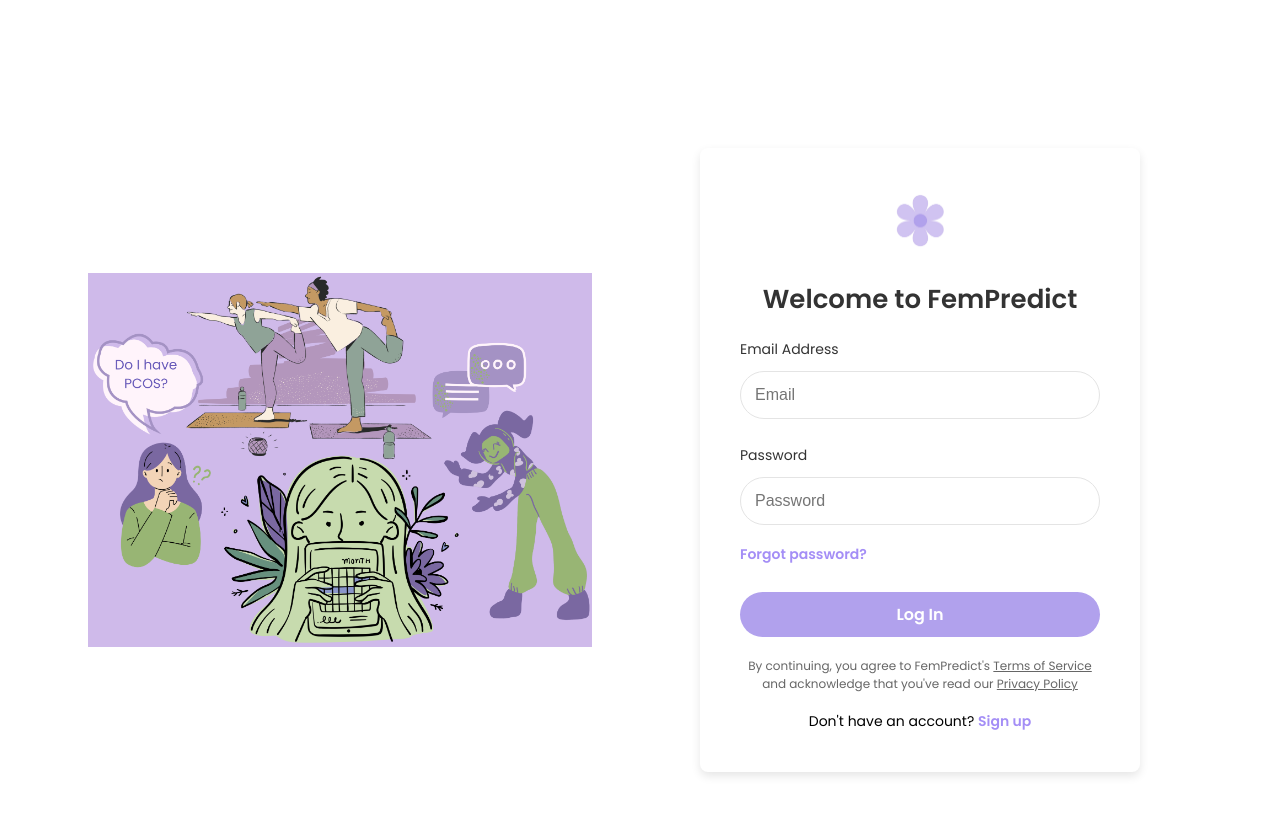
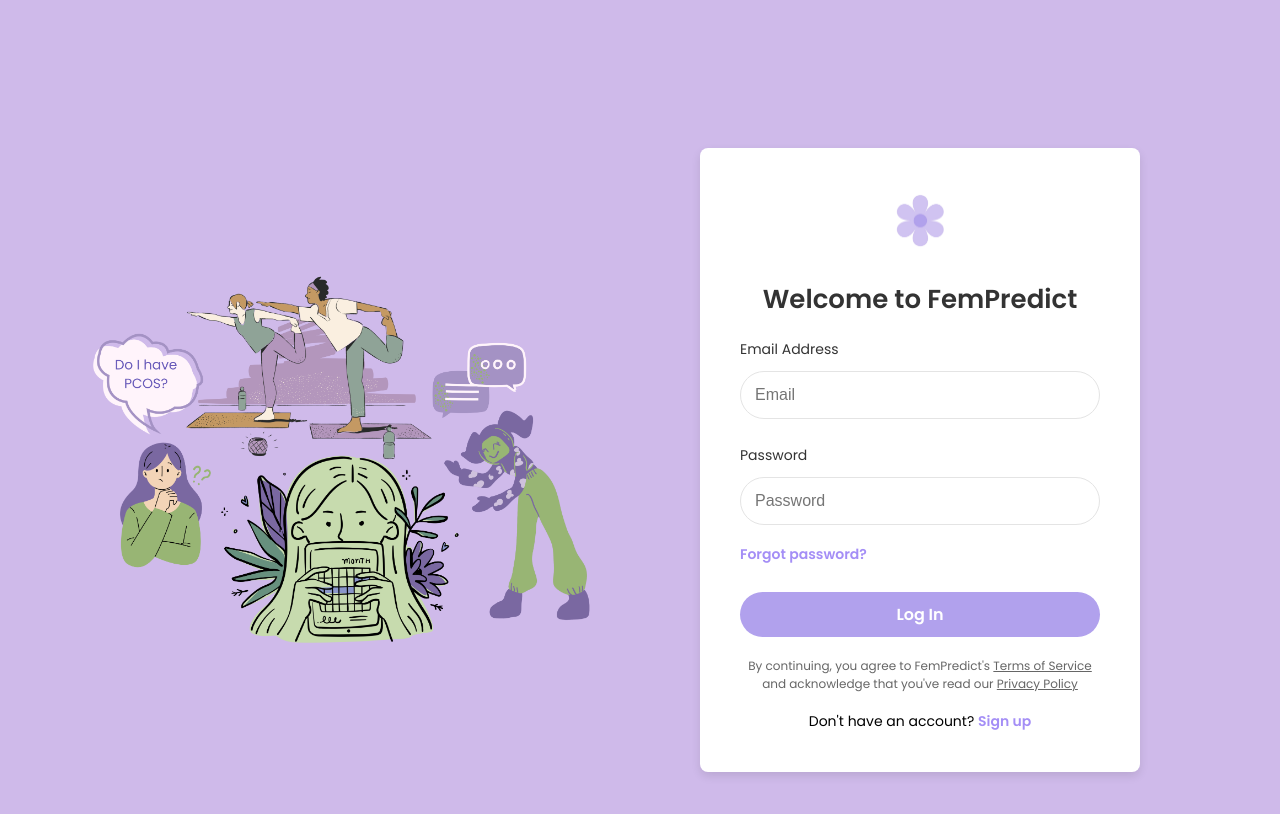
Before and after one commit to MithilaCoomaraswamy/DSGP, a React (Vite) app in the folder frontend/: page / in a window 1280 px wide. Shown: the top 814 px of the page. Built offline with nearby package versions, Linux system fonts and the light colour scheme.

Commit message:
Update LoginForm.css

```diff
--- a/frontend/src/LoginForm.css
+++ b/frontend/src/LoginForm.css
@@ -2,7 +2,7 @@
 body {
     margin: 0;
     font-family: 'Poppins', sans-serif;
-    background-color: white;
+    background-color: #cfbaea;
   }
 
   .login-container {
```
